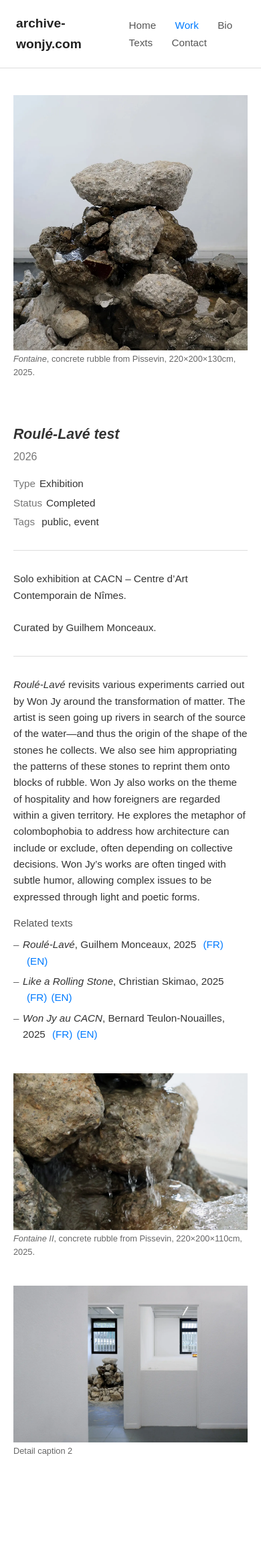
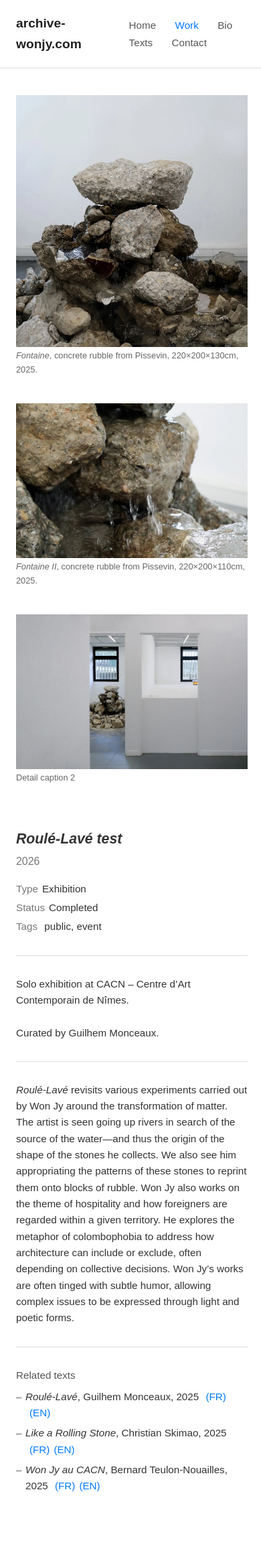
Before and after one commit to Won-Jy/archive-wonjy, a Jekyll site: the page built from work/2026/roule_lave test.md, in a window 390 px wide. Shown: the whole page at 67% size. Built offline with Jekyll 4.4.1, drawn with Linux system fonts in a browser that asks for light colours; before the commit the page ends 2256 px from its top, so only the background shows below that.

Commit message:
Update work.html

```diff
--- a/_layouts/work.html
+++ b/_layouts/work.html
@@ -14,15 +14,15 @@
     nav a { margin-left:24px; text-decoration:none; color:#555; font-size:0.95em; transition: color .2s; }
     nav a:hover, nav a.active, nav a[aria-current="page"] { color: var(--blue); }
 
-    /* Main container – left aligned like other pages */
+    /* Main container – left aligned */
     main {
-  max-width: 1200px;          /* 가로폭 제한 */
-  margin: 0;                  /* 가운데 정렬 제거 → 왼쪽 정렬 */
-  padding: 50px 40px 60px 24px; /* 위/오른/아래/왼 = 50/40/60/24 */
+      max-width: 1200px;
+      margin: 0;                        /* 왼쪽 정렬 */
+      padding: 50px 40px 60px 24px;     /* 위/오른/아래/왼 */
     }
 
     /* Intro (cover + meta) */
-    .intro { display:flex; gap:40px; align-items:flex-start; margin-bottom: 40px; }
+    .intro { display:flex; gap:40px; align-items:flex-start; margin-bottom:40px; }
     .intro-image { flex-basis:70%; min-width:0; }
     .intro-image figure { margin:0; }
     .intro-image img { width:100%; height:auto; display:block; }
@@ -31,10 +31,10 @@
     .intro-side { flex:1; min-width:0; font-size:0.95em; color:#333; }
     .intro-group { max-width:100%; }
     .intro-header h1 {
-  font-size: clamp(1.4em, 2vw, 1.6em); /* 최소 1.4em, 최대 1.6em */
+      font-size: clamp(1.4em, 2vw, 1.6em); /* 반응형(예전 1.5em 느낌) */
       font-style: italic;
-  font-weight: 600;
-  margin: 0 0 4px 0;
+      font-weight:600;
+      margin:0 0 4px 0;
     }
     .intro-header .year { font-size:1.05em; font-weight:500; color:#777; margin-bottom:16px; }
     .meta-row { margin:0 0 4px 0; }
@@ -43,43 +43,40 @@
 
     .divider { border:none; border-top:1px solid var(--border); margin:30px 0; }
 
-    /* Rich text blocks (summary/description/critique) */
+    /* Rich text blocks */
     .rich p { margin:0 0 1em 0; }
     .rich a { color: var(--blue); text-decoration:none; }
     .rich a:hover, .rich a:focus { text-decoration: underline; }
     .section-title { margin:0 0 8px 0; font-size:1em; color:#555; }
 
-    /* Work images */
+    /* Work images (이제 왼쪽 컬럼 내부에 렌더) */
     figure.work { margin:0; }
-    img.work { max-width:70%; height:auto; display:block; margin-bottom:3px; }
+    img.work { width:100%; height:auto; display:block; margin-bottom:3px; }
     .caption { font-size:0.8em; color: var(--muted); margin-bottom:40px; }
 
+    /* Related texts */
+    .related-texts { list-style:none; margin:8px 0 0; padding:0; }
+    .related-texts li { margin:0 0 6px 0; position:relative; padding-left:14px; }
+    .related-texts li::before { content:"–"; position:absolute; left:0; color:var(--muted); }
+    .related-texts a { color: var(--blue); text-decoration:none; margin-left:6px; }
+    .related-texts a:hover { text-decoration: underline; }
+
     @media (max-width: 768px) {
-      main { padding:40px 20px; }
+      main { padding:40px 20px 50px 24px; }
       .intro { flex-direction: column; gap:24px; }
       .intro-image, .intro-side, .intro-group { flex:none; width:100%; max-width:100%; }
-      img.work { max-width:100%; }
     }
 
     /* Bottom floating bar: © + Back to top */
     #btBar {
       position: fixed; right: 24px; bottom: 20px; z-index: 999;
       display: none; font-size: 0.95em; background: transparent;
+      gap:16px; /* 간격 넓힘 */
     }
-    #btBar .copy { color: #888; margin-right: 24px; }
+    #btBar .copy { color: #888; }
     #btBar a#backToTop { color: var(--blue); text-decoration: none; }
     #btBar a#backToTop:hover { text-decoration: underline; }
     #btBar a#backToTop:focus-visible { outline:2px solid var(--blue); outline-offset:2px; }
-
-/* Related texts */
-.related-texts { list-style:none; margin:8px 0 0; padding:0; }
-.related-texts li { margin:0 0 6px 0; position: relative; padding-left:14px; }
-.related-texts li::before { content:"–"; position:absolute; left:0; color:var(--muted); }
-
-/* (FR)(EN) 버튼 간격 */
-.related-texts a { color: var(--blue); text-decoration:none; margin-left:6px; }
-.related-texts a:hover { text-decoration: underline; }
-
   </style>
 </head>
 <body>
@@ -110,7 +107,7 @@
     {%- endif -%}
 
     <section class="intro">
-      <!-- Left: cover -->
+      <!-- Left: cover + all work images -->
       <div class="intro-image">
         {%- if page.cover -%}
           <figure class="cover">
@@ -129,6 +126,23 @@
               <figcaption class="caption"><em>{{ page.title }}</em></figcaption>
             {%- endif -%}
           </figure>
+        {%- endif -%}
+
+        {%- if page.images -%}
+          {%- for img in page.images -%}
+            <figure class="work">
+              <img
+                src="{{ img.src | relative_url }}"
+                alt="{{ img.alt | default: '' }}"
+                class="work"
+                loading="lazy" decoding="async"
+                {%- if img.width and img.height -%} width="{{img.width}}" height="{{img.height}}"{%- endif -%}
+              />
+              {%- if img.caption -%}
+                <figcaption class="caption">{{ img.caption }}</figcaption>
+              {%- endif -%}
+            </figure>
+          {%- endfor -%}
         {%- endif -%}
       </div>
 
@@ -167,6 +181,7 @@
           {%- endif -%}
 
           {%- if page.critique_links and page.critique_links.size > 0 -%}
+            <div class="divider"></div>
             {%- if page.critique_title -%}
               <div class="section-title">{{ page.critique_title }}</div>
             {%- endif -%}
@@ -186,32 +201,11 @@
             {%- endif -%}
             <div class="rich critique">{{ page.critique | markdownify }}</div>
           {%- endif -%}
-
         </div>
       </aside>
     </section>
 
-    <!-- Work images (n items) -->
-    {%- if page.images -%}
-      {%- for img in page.images -%}
-        <figure class="work">
-          <img
-            src="{{ img.src | relative_url }}"
-            alt="{{ img.alt | default: '' }}"
-            class="work"
-            loading="lazy" decoding="async"
-            {%- if img.width and img.height -%}
-            width="{{img.width}}" height="{{img.height}}"
-            {%- endif -%}
-          />
-          {%- if img.caption -%}
-            <figcaption class="caption">{{ img.caption }}</figcaption>
-          {%- endif -%}
-        </figure>
-      {%- endfor -%}
-    {%- endif -%}
-
-    <!-- Optional extra body from md (kept for flexibility) -->
+    <!-- Optional extra body from md -->
     {%- if content and content != "" -%}
       <article class="rich">
         {{ content }}
```
Lines whose indentation alone changed are shown as unchanged.
